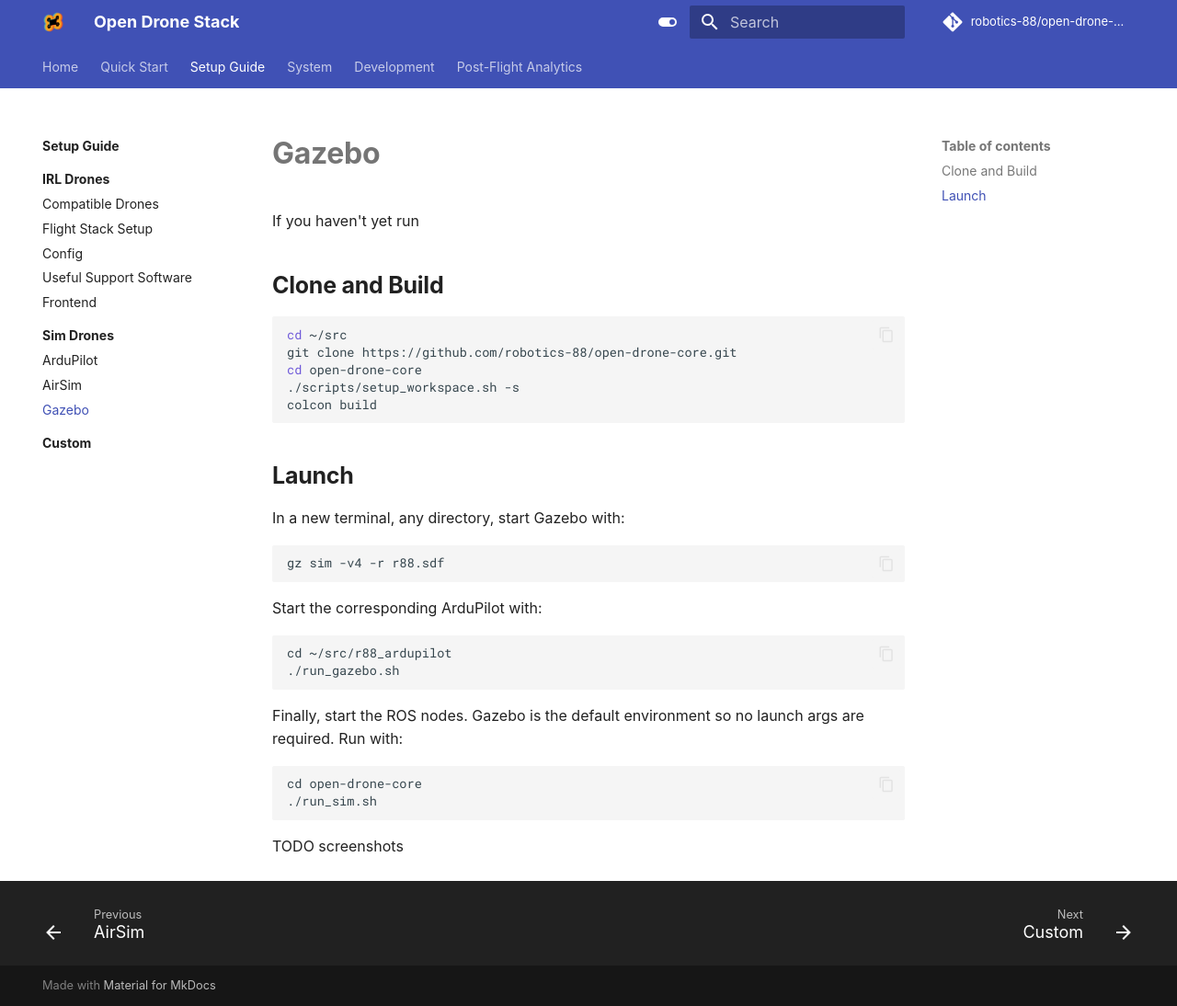
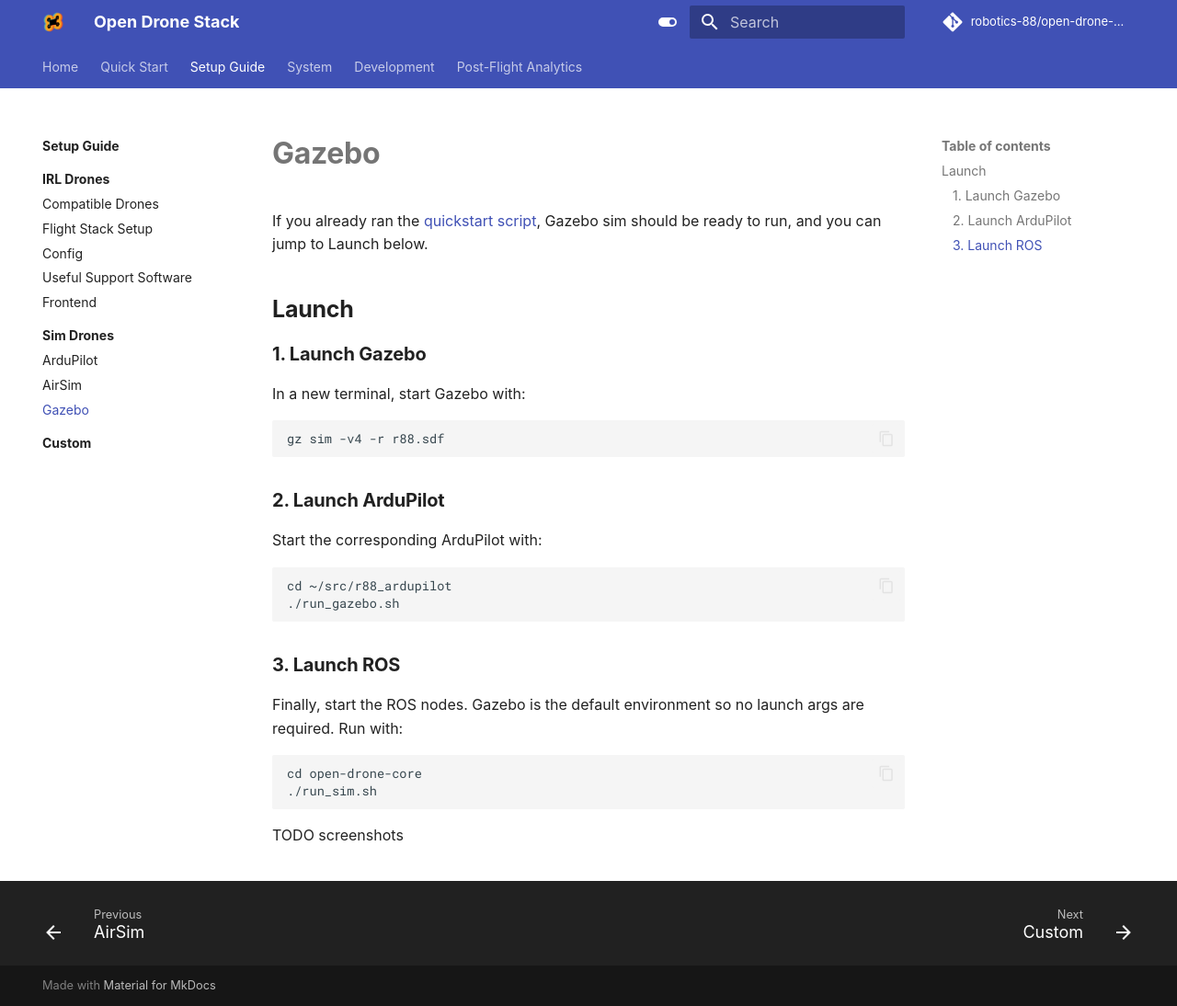
Before and after one commit to robotics-88/open-drone-docs, an MkDocs documentation site: the page built from docs/setup/simulation/gazebo.md, in a window 1280 px wide and 1094 px high. Shown: the whole window at 92% size. Built offline with MkDocs 1.6.1 and Material for MkDocs 9.7.7, drawn with Linux system fonts in a browser that asks for light colours; some web fonts are replaced; comment, search, counter and statistics services are not loaded.

Commit message:
Updated gazebo instructions

````diff
--- a/docs/setup/simulation/gazebo.md
+++ b/docs/setup/simulation/gazebo.md
@@ -1,29 +1,23 @@
 # Gazebo
 
-If you haven't yet run
-
-## Clone and Build
-
-```bash
-cd ~/src
-git clone https://github.com/robotics-88/open-drone-core.git
-cd open-drone-core
-./scripts/setup_workspace.sh -s
-colcon build
-```
+If you already ran the [quickstart script](../../quickstart.md), Gazebo sim should be ready to run, and you can jump to Launch below.
 
 ## Launch
-In a new terminal, any directory, start Gazebo with:
+
+### 1. Launch Gazebo
+In a new terminal, start Gazebo with:
 ```
 gz sim -v4 -r r88.sdf
 ```
 
+### 2. Launch ArduPilot
 Start the corresponding ArduPilot with:
 ```
 cd ~/src/r88_ardupilot
 ./run_gazebo.sh
 ```
 
+### 3. Launch ROS
 Finally, start the ROS nodes. Gazebo is the default environment so no launch args are required. Run with:
 ```
 cd open-drone-core
````
